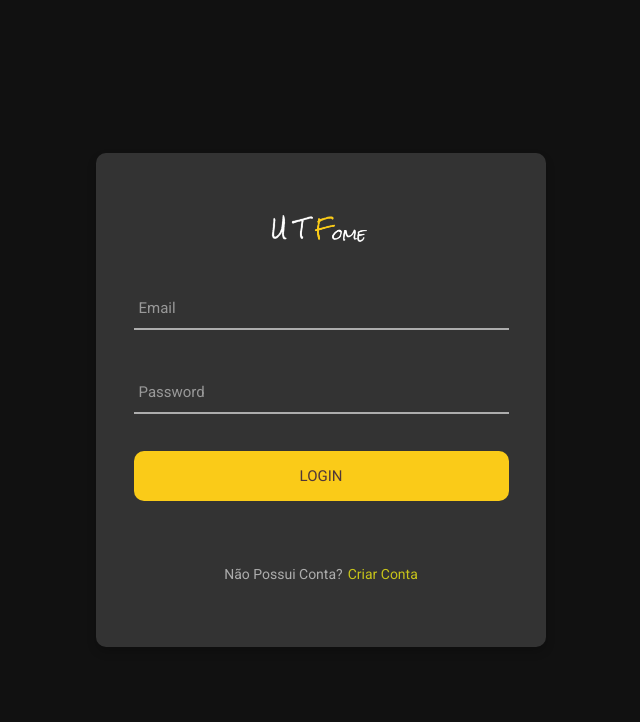
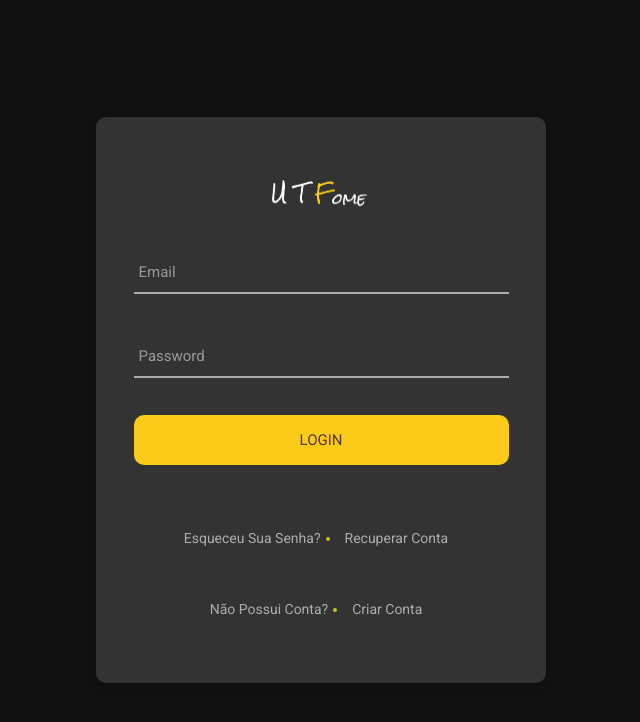
Before and after one commit to UTFome/UTFome-Frontend, a React (Create React App) app: page /login in a window 1280 px wide. Shown: the top 722 px of the page, without its empty margins (319-959 px from the left). Built offline with nearby package versions, Linux system fonts and the light colour scheme.

Commit message:
UTFOME-069: Link entre as telas de login e cadastro

```diff
--- a/src/componentes/pages/login/Login.css
+++ b/src/componentes/pages/login/Login.css
@@ -171,6 +171,44 @@
     cursor: pointer;
 }
 
+a:hover
+{
+    cursor: pointer;
+    font-size: 14px;
+    color: #c7c41a;
+    line-height: 1.5;
+    transition: 0.5s;
+}
+
+a{
+    font-size: 14px;
+    color: #adadad;
+    line-height: 1.5;
+    padding-right: 5px;
+    text-decoration: none;
+}
+
+.forgotPassword-text{
+    display: flex;
+    align-items: center;
+    justify-content: center;
+
+    margin-top: 50px;
+}
+
+.forgotPassword{
+    font-size: 14px;
+    color: #adadad;
+    line-height: 1.5;
+    padding-right: 5px;
+}
+
+.recoverAccount-text{
+    font-size: 14px;
+    color: #c7c41a;
+    line-height: 1.5;
+}
+
 .text-center{
     display: flex;
     align-items: center;
@@ -179,18 +217,20 @@
     margin-top: 50px;
 }
 
+li:marker{
+    text-decoration: none !important;
+}
+
 .txt1{
     font-size: 14px;
     color: #adadad;
     line-height: 1.5;
     padding-right: 5px;
+}
 
-    text-decoration: none;
-}
+
 .txt2{
     font-size: 14px;
     color: #c7c41a;
     line-height: 1.5;
-
-    text-decoration: none;
 }
--- a/src/componentes/pages/login/Login.js
+++ b/src/componentes/pages/login/Login.js
@@ -3,6 +3,7 @@ import './Login.css';
 import logo from '../../../assets/images/Logo_grande.png';
 import { useState, useContext } from 'react';
 import { AuthContext } from '../../../contexts/auth';
+import {Link} from 'react-router-dom';
 
 const Login = () => {
     const { authenticated, login } = useContext(AuthContext);
@@ -52,13 +53,28 @@ const Login = () => {
                             </button>
                         </div>
 
+                        <div className='forgotPassword-text'>
+                            <span className='forgotPassword'>
+                                Esqueceu sua senha?
+                            </span>
+
+                            <a href='#' className='recoverAccount-text'>
+                                <li>
+                                    <Link to="/register">Recuperar Conta </Link>
+                                    {/* Alterar para onde redireciona. Colocar página do "Forgot Password" */}
+                                </li>
+                            </a>
+                        </div>
+
                         <div className='text-center'>
                             <span className='txt1'>
                                 Não possui conta?
                             </span>
 
                             <a href='#' className='txt2'>
-                                Criar conta
+                                <li>
+                                    <Link to="/register">Criar conta</Link>
+                                </li>
                             </a>
                         </div>
                     </form>
--- a/src/componentes/pages/register/Register.js
+++ b/src/componentes/pages/register/Register.js
@@ -3,6 +3,7 @@ import './Register.css';
 import logo from '../../../assets/images/Logo_grande.png';
 import { useState, useContext } from 'react';
 import { AuthContext } from '../../../contexts/auth';
+import {Link} from 'react-router-dom';
 
 const Register = () => {
     const { register } = useContext(AuthContext);
@@ -77,7 +78,7 @@ const Register = () => {
                             </span>
 
                             <a href='#' className='txt2'>
-                                Faça login
+                                <Link to="/login">Faça login</Link>
                             </a>
                         </div>
                     </form>
```
Also changed, not shown: 1 other file (tests, documents, lock files or other folders).
